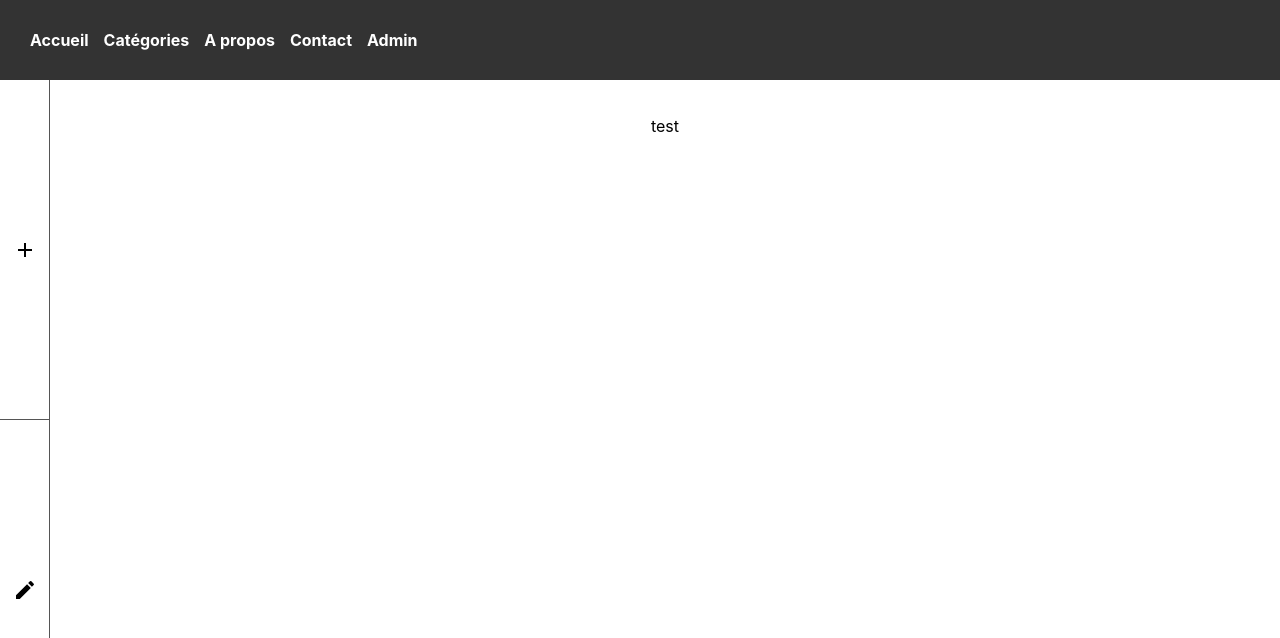
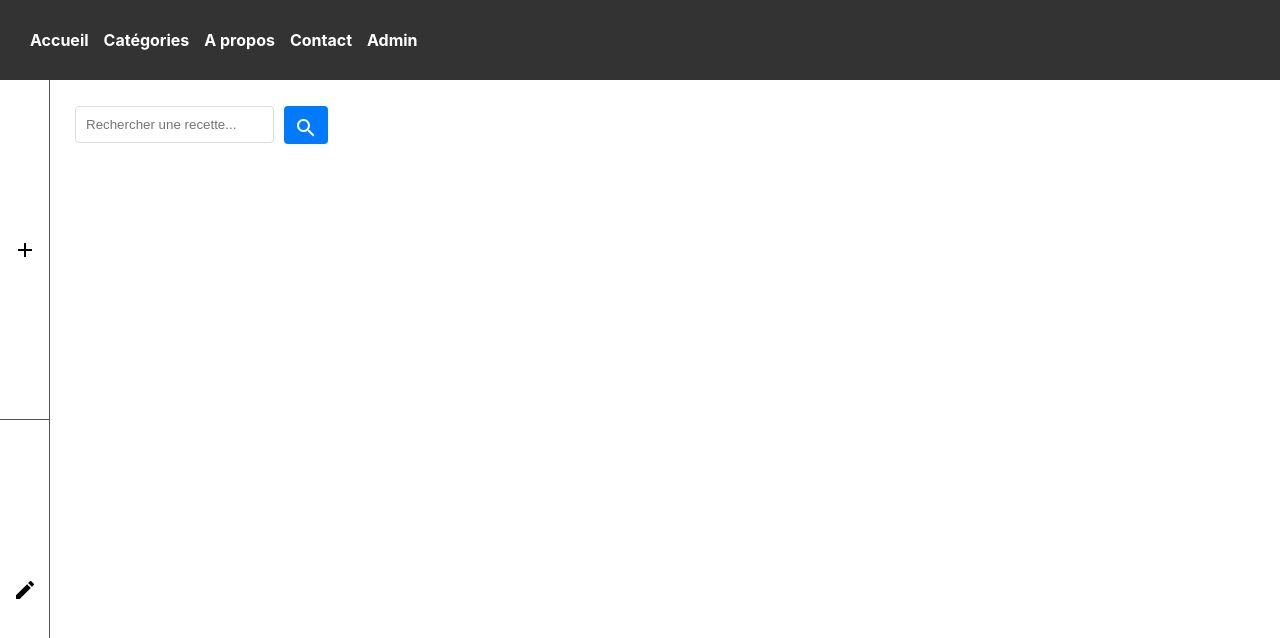
Before and after one commit to CapyCuisine/CapyFrontend, a React (Create React App) app: page /admin in a window 1280 px wide. Both pictures are taken after a click on the element 25 px from the left and 590 px from the top of the page. Shown: the top 638 px of the page. Built offline with nearby package versions, Linux system fonts and the light colour scheme.

Commit message:
SearchComponent

```diff
--- a/src/components/EditRecette.js
+++ b/src/components/EditRecette.js
@@ -1,8 +1,9 @@
 import React from 'react';
+import SearchRecette from './SearchRecette';
 
 const EditRecette = () => {
   return (
-    <p>test</p>
+    <SearchRecette/>
   )
 
 };
--- /dev/null
+++ b/src/components/SearchRecette.js
@@ -0,0 +1,25 @@
+import React, { useState } from 'react';
+import '../styles/SearchRecette.css';
+import SearchIcon from '@mui/icons-material/Search';
+
+const SearchRecette = () => {
+
+  return (
+    <div className="search-recette-container">
+        <div className='input-container'>
+            <input
+                type="text"
+                placeholder="Rechercher une recette..."
+                className="recette-input"
+            />
+            <button className="search-button">
+                <SearchIcon/>
+            </button>
+        </div>
+      <div className="recette-list">
+      </div>
+    </div>
+  );
+};
+
+export default SearchRecette;
--- /dev/null
+++ b/src/styles/SearchRecette.css
@@ -0,0 +1,9 @@
+.input-container {
+    display: flex;
+    align-items: center;
+}
+
+.search-button {
+    height: 38px;
+    margin-top: 6px;
+}
```
